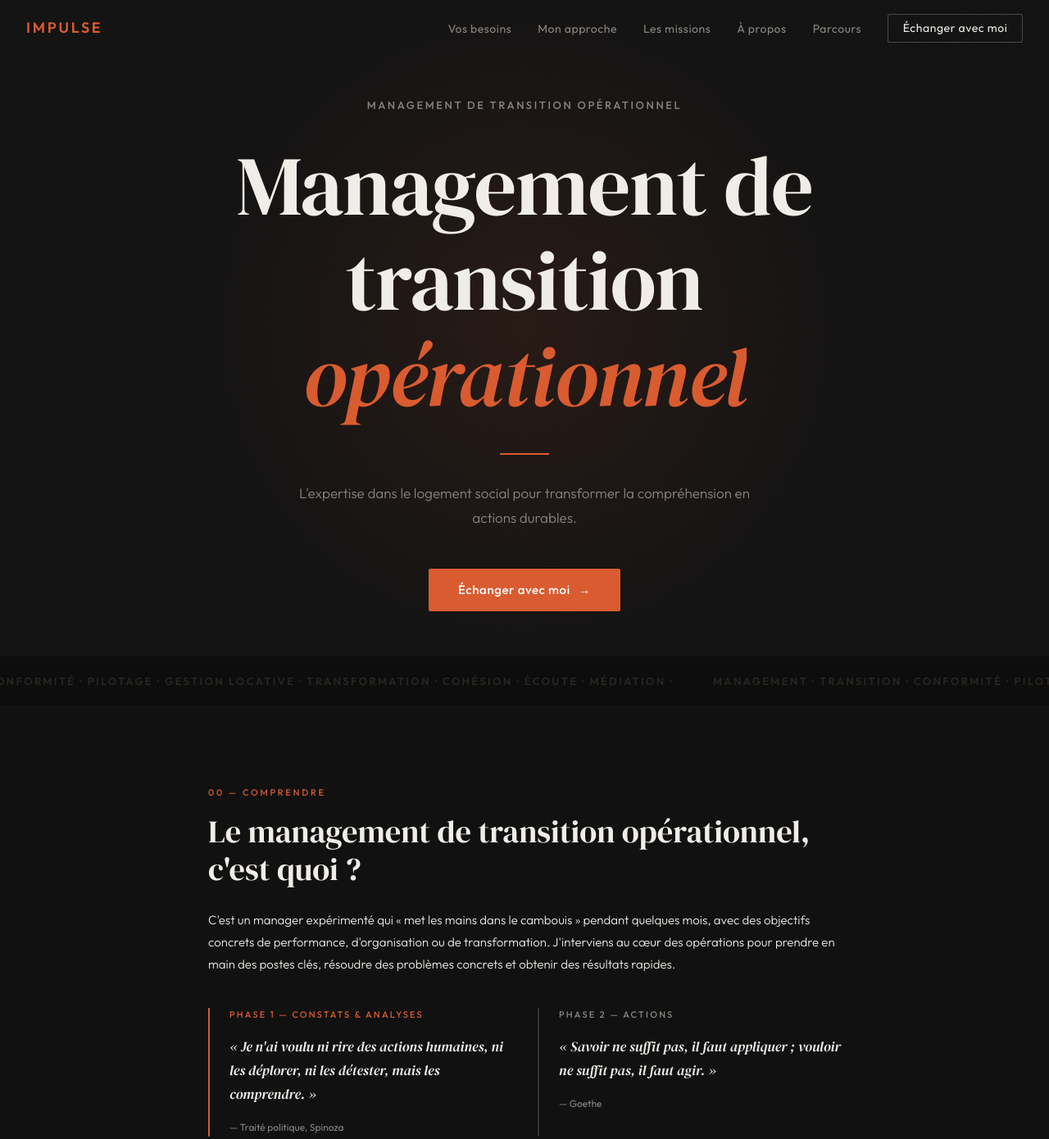
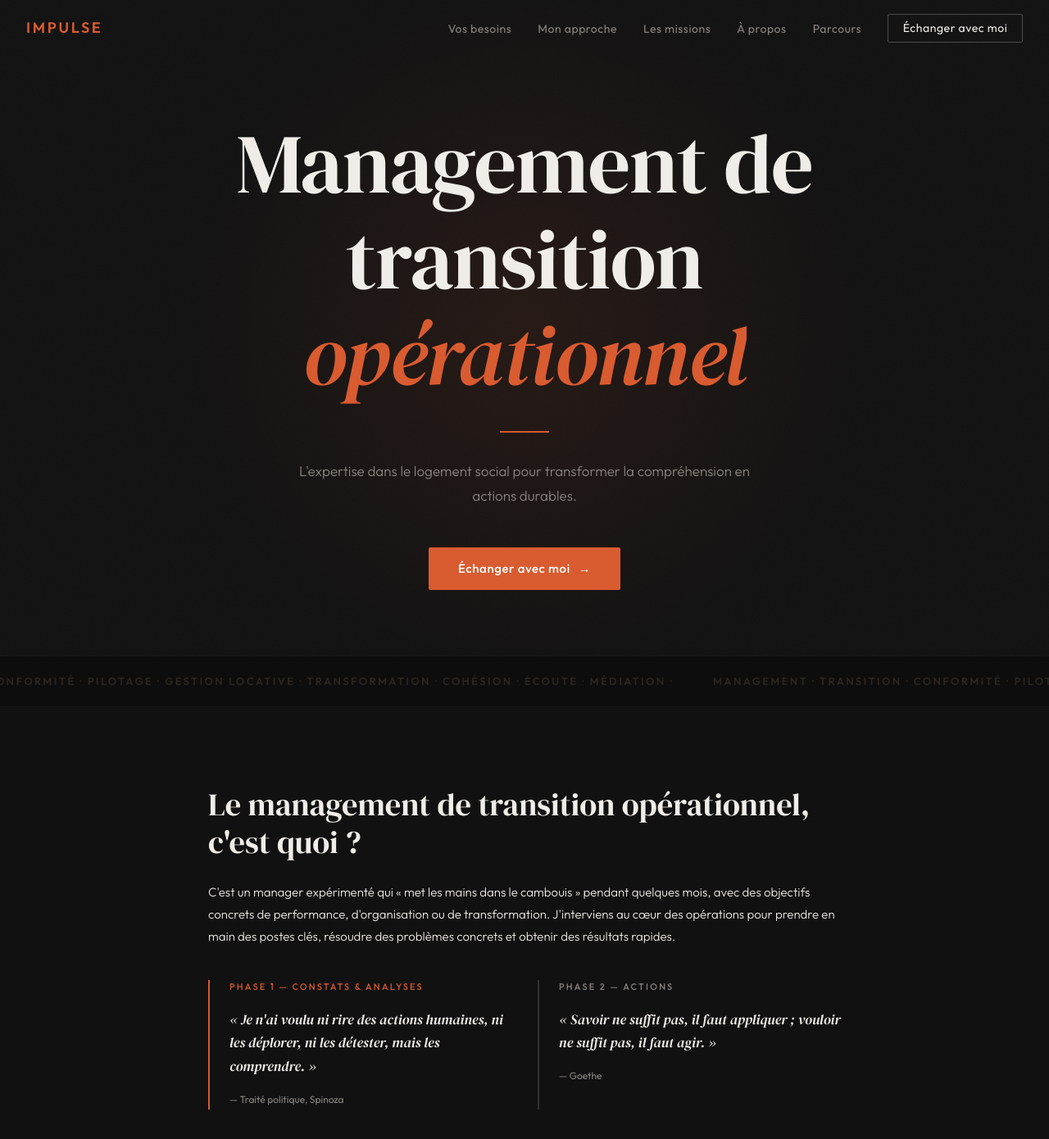
Before and after one commit to ClementDl/impulse-eva, a website: page index.html in a window 1280 px wide. Shown: the top 1390 px of the page at 82% size. Drawn offline with Linux system fonts and the light colour scheme.

Commit message:
fix: supprimer overline hero + tag 00 Comprendre

```diff
--- a/index.html
+++ b/index.html
@@ -999,7 +999,7 @@
   ==================================================== -->
   <section id="hero" aria-label="En-tête principal">
     <div class="hero-content">
-      <p class="hero-overline">Management de transition opérationnel</p>
+
 
       <h1 class="hero-h1" id="heroH1" aria-label="Expert en logement social">
         <!-- Words inserted by JS -->
@@ -1029,7 +1029,6 @@
        C'EST QUOI
   ==================================================== -->
   <section style="padding:6rem 5vw;max-width:900px;margin:0 auto;" class="reveal-section">
-    <span class="section-tag">00 — Comprendre</span>
     <h2 style="font-family:var(--font-serif);font-size:clamp(1.875rem,3vw,2.75rem);font-weight:400;line-height:1.2;margin-bottom:1.5rem;">Le management de transition opérationnel, c'est quoi ?</h2>
     <p style="font-size:0.9375rem;font-weight:300;color:var(--text);line-height:1.8;margin-bottom:2.5rem;">C'est un manager expérimenté qui « met les mains dans le cambouis » pendant quelques mois, avec des objectifs concrets de performance, d'organisation ou de transformation. J'interviens au cœur des opérations pour prendre en main des postes clés, résoudre des problèmes concrets et obtenir des résultats rapides.</p>
     <div style="display:grid;grid-template-columns:1fr 1fr;gap:2rem;">
```
